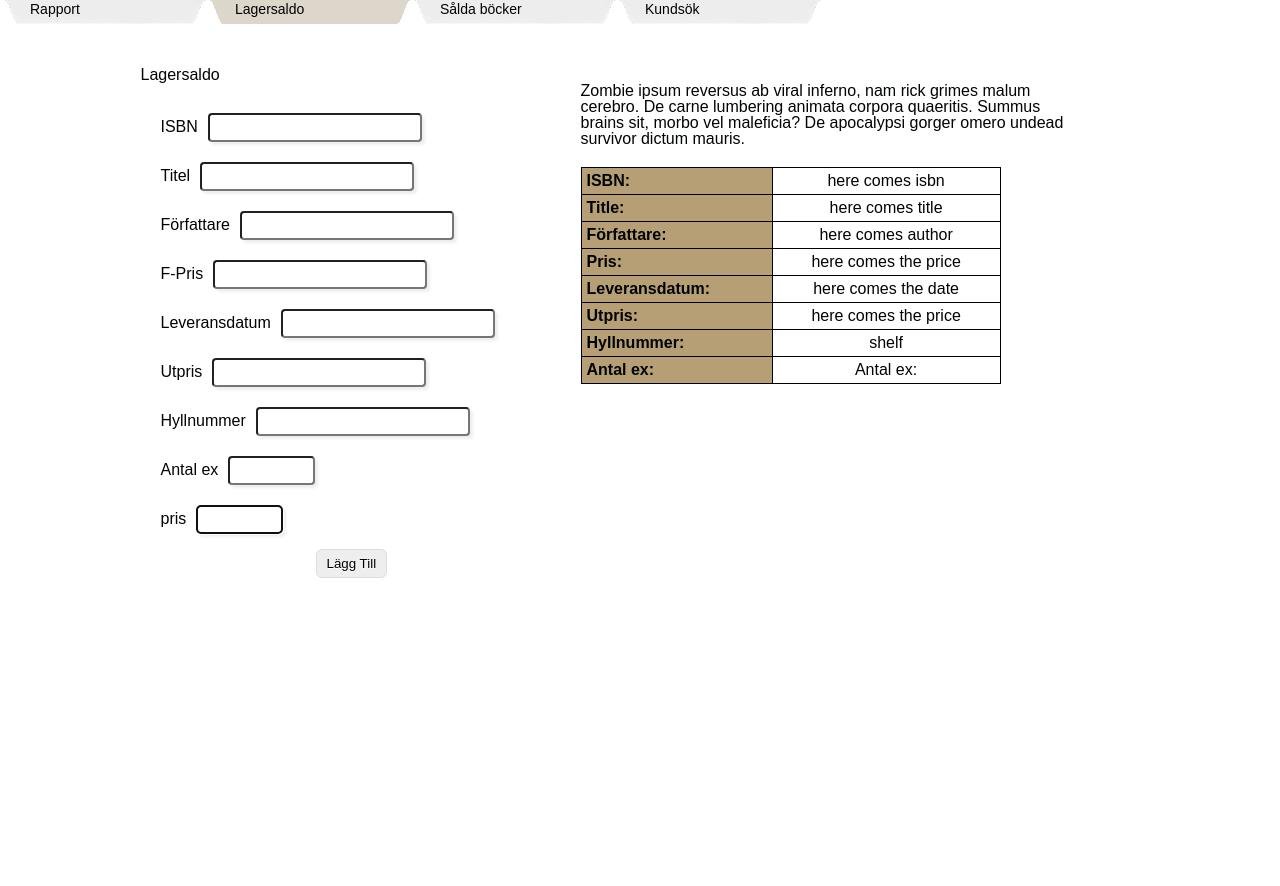
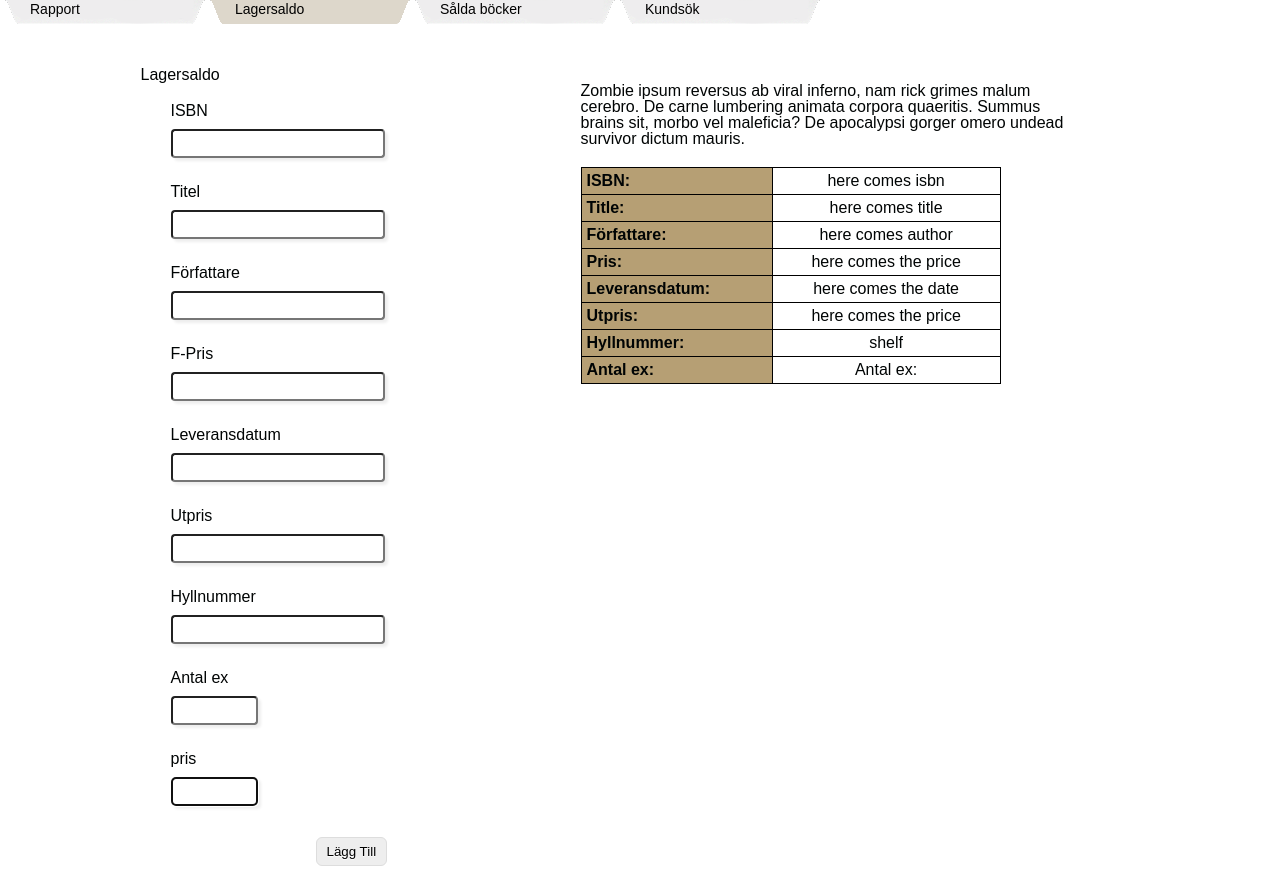
Before and after one commit to mh1830/bookstore_grupp2, a PHP site: page /index.html in a window 1280 px wide. Shown: the part 150-1036 px from the top of the page. Before the commit the page ends 728 px from the top, so only its background shows below. Run offline with PHP 8.4, Linux system fonts and the light colour scheme; some web fonts are replaced.

Commit message:
Lager.html changed CSS of inputFields

```diff
--- a/css/css.css
+++ b/css/css.css
@@ -189,6 +189,7 @@ body#rapport li.menuItem1, body#index li.menuItem2, body#saldabocker li.menuItem
 	border-radius: 4px;
 	padding:5px;
 	margin:10px;
+	display:block;
 }
 .lagersaldoSida:hover {
 	box-shadow: 5px 5px 5px #b69f74;
@@ -196,6 +197,7 @@ body#rapport li.menuItem1, body#index li.menuItem2, body#saldabocker li.menuItem
 #antal, #pris {
 	width:73px;
 }
+#mainSection label {padding-left:10px;}
 
 .calculatePrice {width: 73px; position:absolute; top:857px; left:140px;}
 
```
